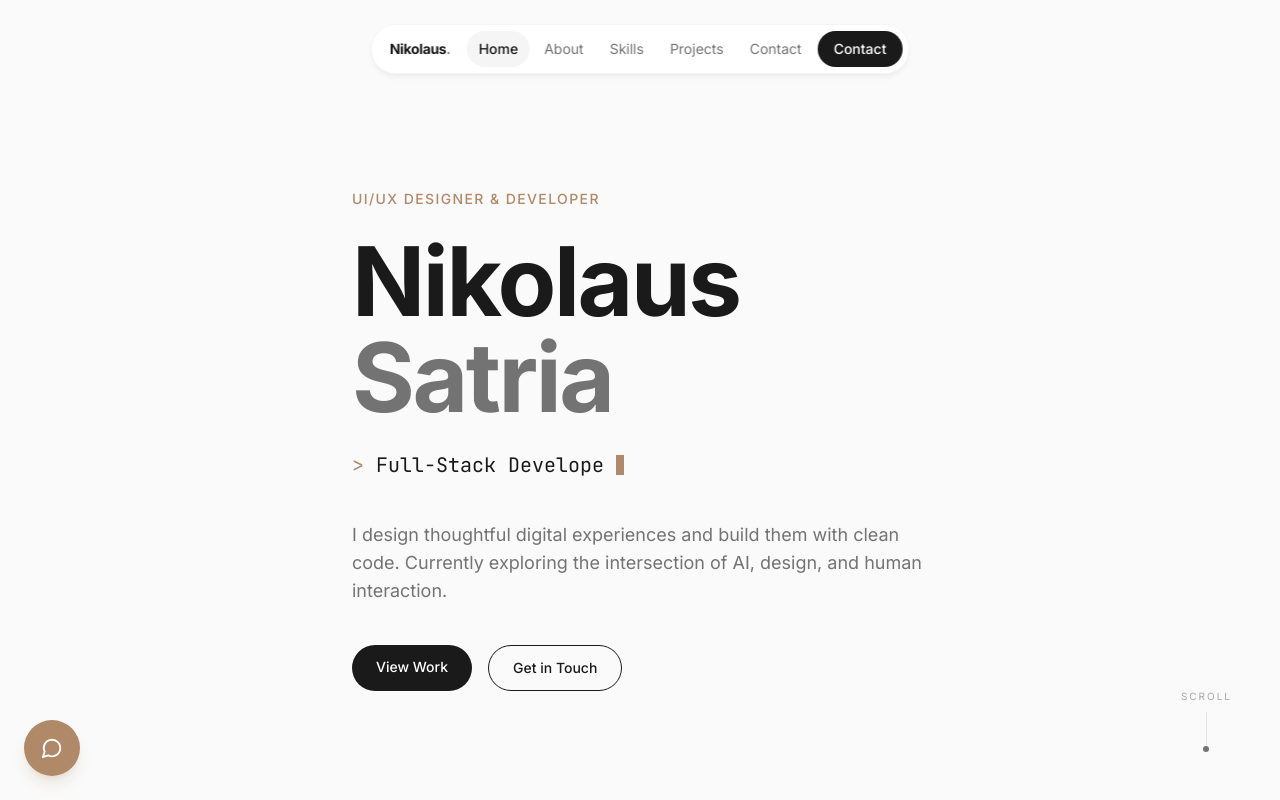
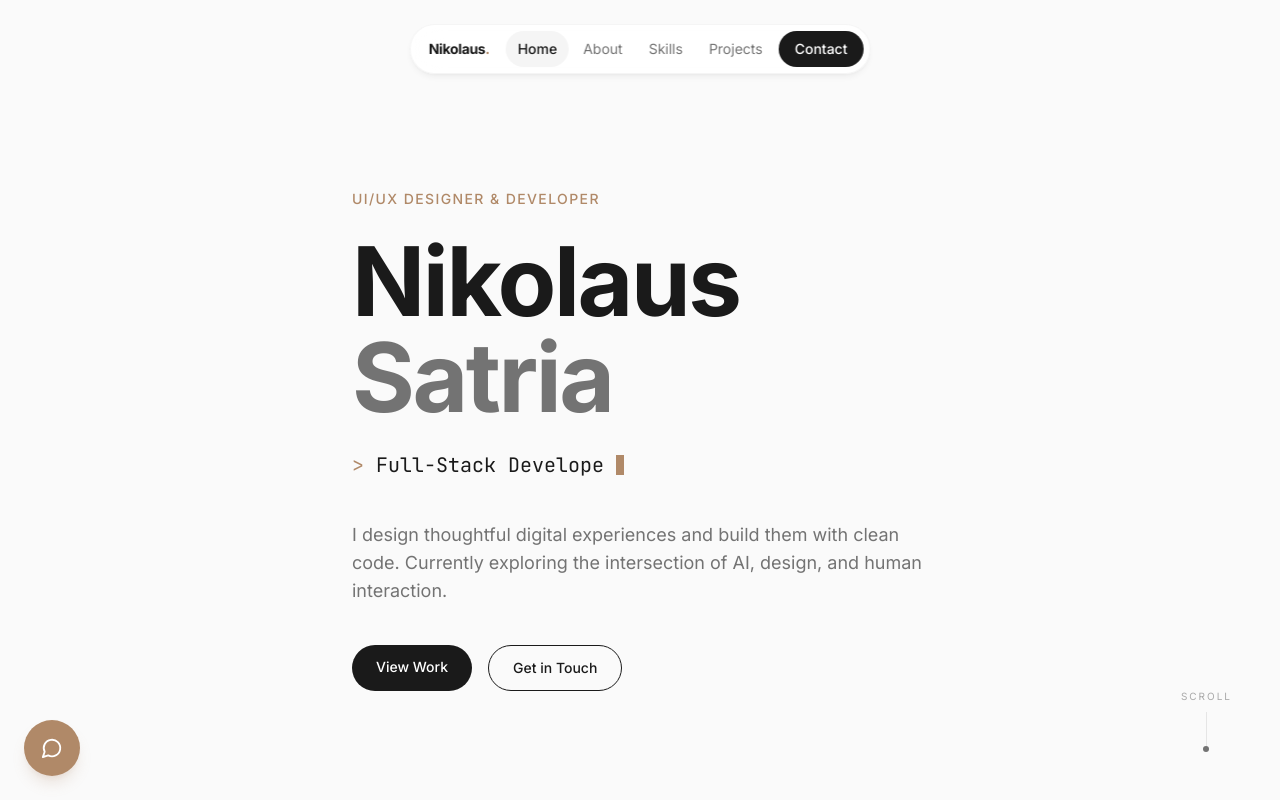
Before and after one commit to lauusz/portfolio, a React (Vite) app: page / in a window 1280 px wide. Shown: the top 800 px of the page. Built offline with nearby package versions, Linux system fonts and the light colour scheme.

Commit message:
fix: remove Contact from nav links, keep only as dark CTA button
- Remove Contact from navLinks array (data.ts)
- Nav now shows: Home, About, Skills, Projects
- Dark 'Contact' pill button remains on the right of the navbar
- Build: 0 errors, 914 KB JS

```diff
--- a/src/constants/data.ts
+++ b/src/constants/data.ts
@@ -5,7 +5,6 @@ export const navLinks: NavLink[] = [
   { name: 'About', path: '#about' },
   { name: 'Skills', path: '#skills' },
   { name: 'Projects', path: '#projects' },
-  { name: 'Contact', path: '#contact' },
 ];
 
 export const skills: Skill[] = [
```
